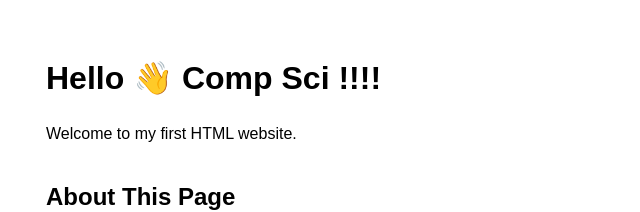
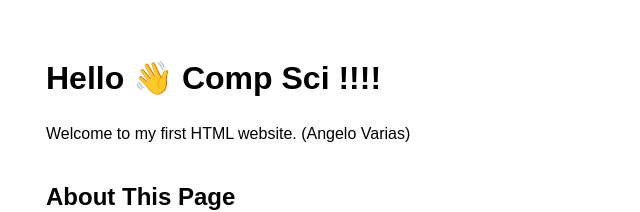
Before and after one commit to avari77343/comp584-hw1, a plain HTML site: page index.html in a window 1280 px wide. Shown: the top 212 px of the page, without its empty margins (144-784 px from the left). Drawn offline with Linux system fonts and the light colour scheme.

Commit message:
Add author name to welcome message in index.html

```diff
--- a/index.html
+++ b/index.html
@@ -11,7 +11,7 @@
   <body>
     <header id="top">
       <h1>Hello 👋 Comp Sci !!!!</h1>
-      <p>Welcome to my first HTML website.</p>
+      <p>Welcome to my first HTML website. (Angelo Varias)</p>
     </header>
 
     <main>
```
